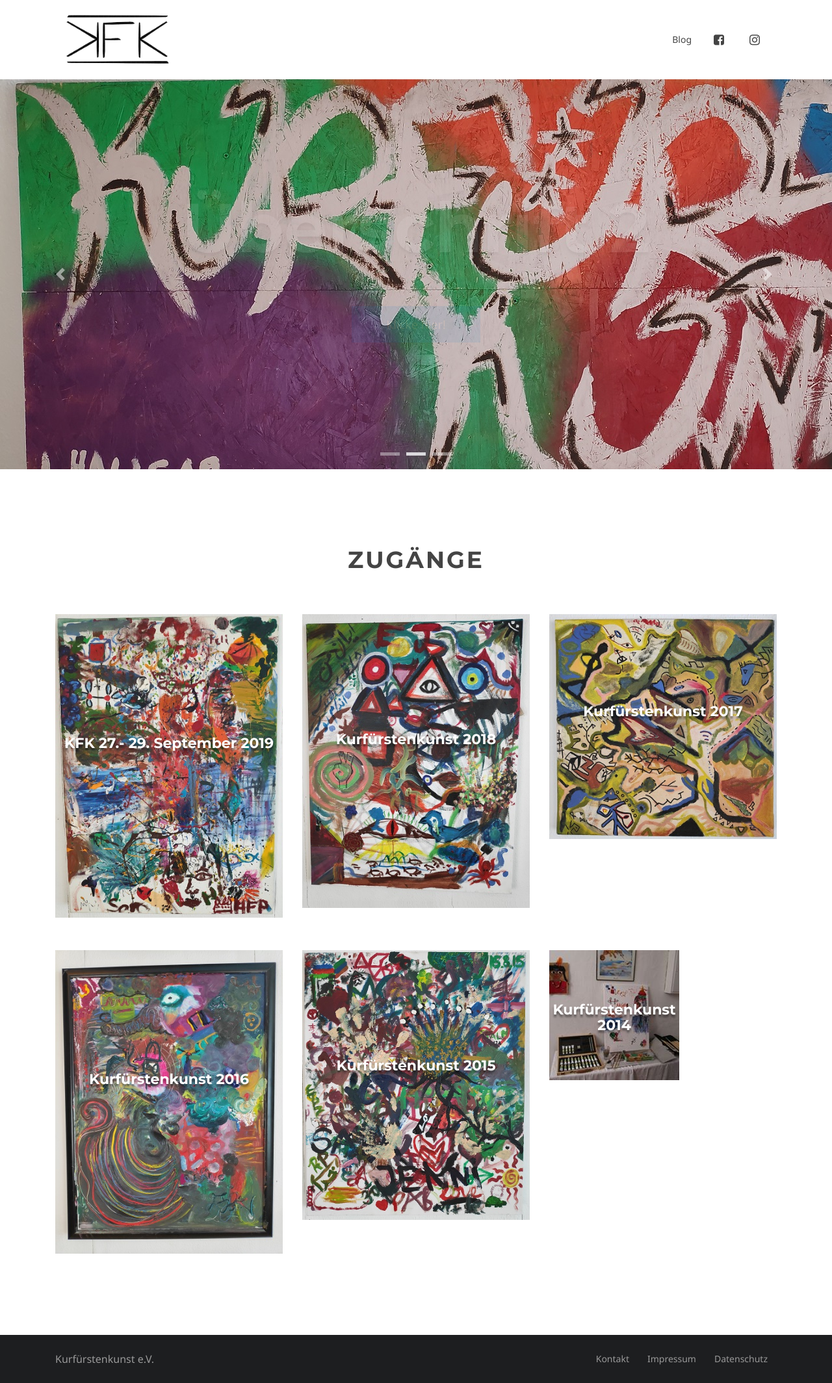
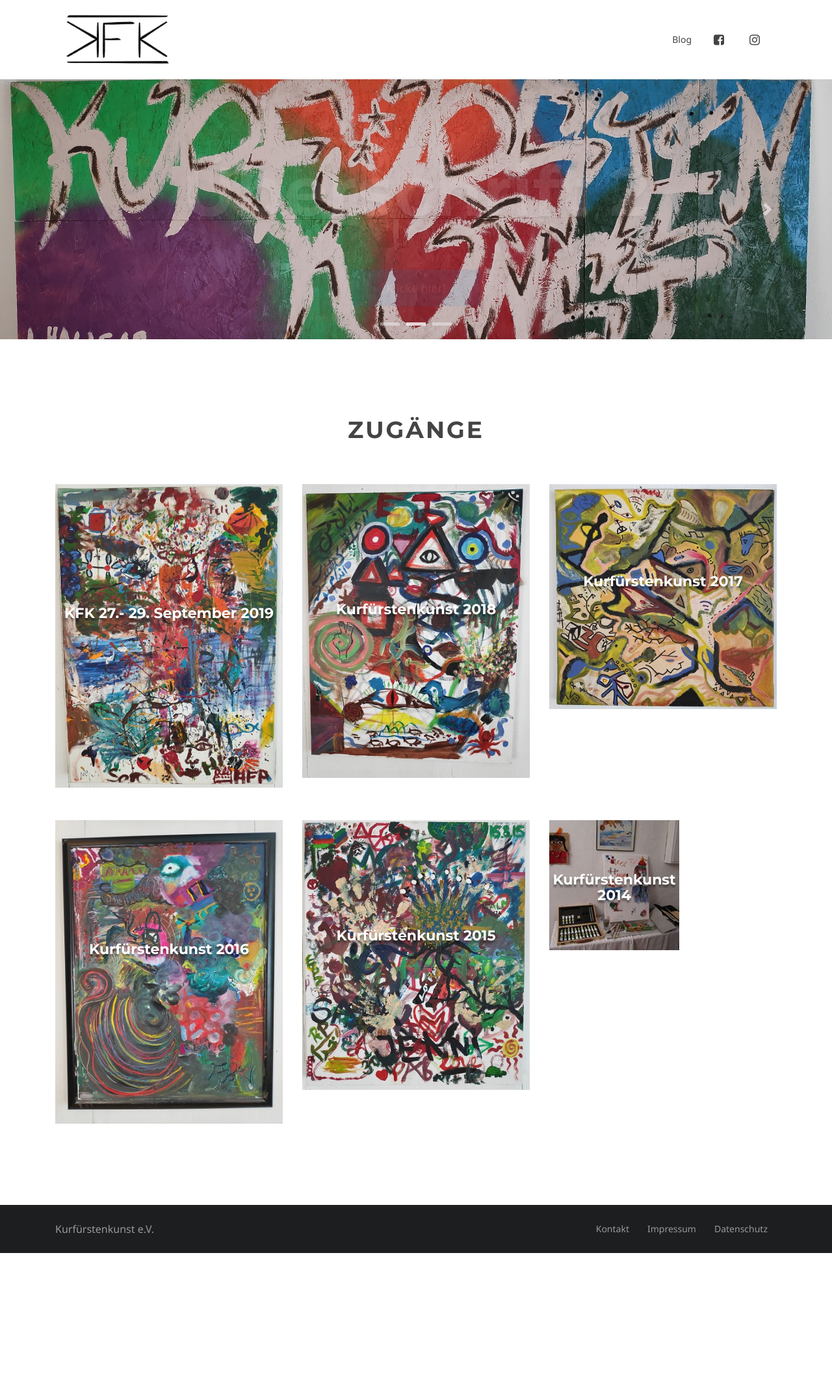
Before and after one commit to kurfuerstenkunst/kurfuerstenkunst.github.io, a Jekyll site: the page built from index.html, in a window 1280 px wide. Shown: the whole page at 65% size. Built offline with Jekyll 4.4.1, drawn with Linux system fonts in a browser that asks for light colours.

Commit message:
test fix

```diff
--- a/assets/css/kfk.css
+++ b/assets/css/kfk.css
@@ -115,4 +115,7 @@
 	#carousel-area .carousel-item .carousel-caption h3 {
 		font-size: 25px;
 	}
+	#carousel-area .carousel-item img {
+		width: auto
+	}
 }
--- a/assets/css/main.css
+++ b/assets/css/main.css
@@ -2707,10 +2707,6 @@
 
 #carousel-area .btn-lg {
 	margin: 10px
-}
-
-#carousel-area .carousel-item img {
-	width: auto
 }
 
 #carousel-area .carousel-inner .active {
```
